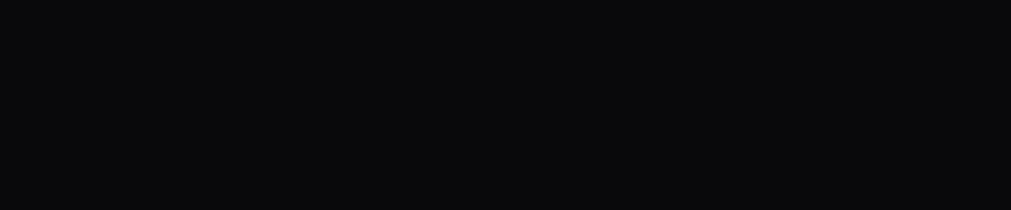
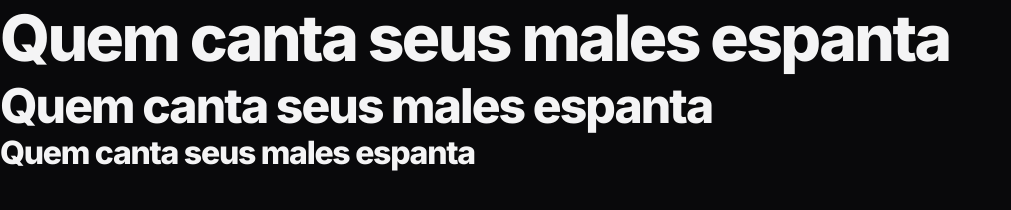
Before and after one commit to luizroquim/zingen, a plain HTML site: page index.html in a window 1280 px wide. Shown: the whole page, without its empty margins (0-1011 px from the left). Drawn offline with Linux system fonts and the light colour scheme.

```diff
--- a/index.html
+++ b/index.html
@@ -1,12 +1,19 @@
 <!DOCTYPE html>
 <html lang="pt-BR">
 <head>
+    <link rel="preconnect" href="https://fonts.googleapis.com">
+    <link rel="preconnect" href="https://fonts.gstatic.com" crossorigin>
+
     <meta charset="UTF-8">
     <meta name="viewport" content="width=device-width, initial-scale=1.0">
     <title>Zingen - Karaokê</title>
     <link rel="stylesheet" href="styles/index.css">
+
+    <link href="https://fonts.googleapis.com/css2?family=Inter:ital,opsz,wght@0,14..32,100..900;1,14..32,100..900&display=swap" rel="stylesheet">
 </head>
 <body>
-
+    <h1>Quem canta seus males espanta</h1>
+    <h2>Quem canta seus males espanta</h2>
+    <h3>Quem canta seus males espanta</h3>
 </body>
 </html>
```
